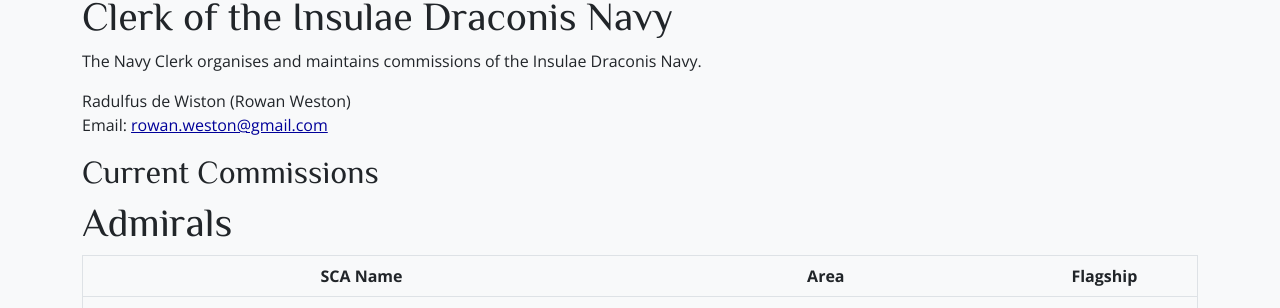
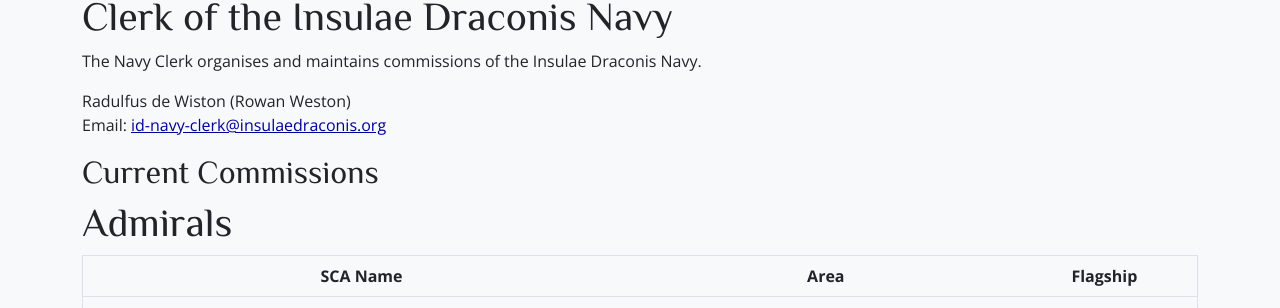
Before and after one commit to drachenwald/insulae-draconis, a Jekyll site: the page built from activities/navy/index.md, in a window 1280 px wide and 900 px high, scrolled down 803 px. Shown: the part 146-454 px from the top of the window. Built offline with Jekyll 4.4.1, drawn with Linux system fonts in a browser that asks for light colours; comment, search, counter and statistics services are not loaded.

Commit message:
New Navy Clerk email address

```diff
--- a/activities/navy/index.md
+++ b/activities/navy/index.md
@@ -30,7 +30,7 @@ Commissions come with a PDF format letter of commission, but a personalised one
 The Navy Clerk organises and maintains commissions of the Insulae Draconis Navy.
 
 Radulfus de Wiston (Rowan Weston)
-Email: [rowan.weston@gmail.com](mailto:rowan.weston@gmail.com)
+Email: [id-navy-clerk@insulaedraconis.org](mailto:rowan.weston@gmail.com)
 
 ## Current Commissions
 
```
